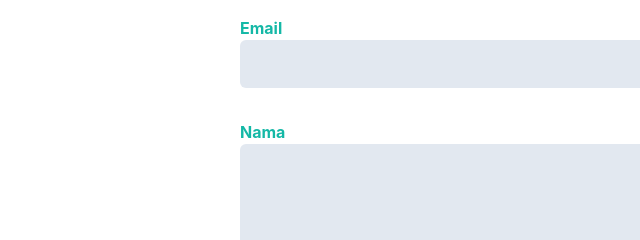
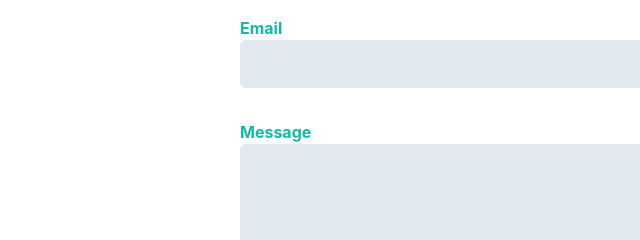
Before and after one commit to VikyMayadi/portfolio-tailwind, a website: page index.html in a window 1280 px wide. Shown: the part 4460-4700 px from the top of the page, 0-640 px from the left. Drawn offline with Linux system fonts and the light colour scheme.

Commit message:
portfolio-tailwind

```diff
--- a/index.html
+++ b/index.html
@@ -274,7 +274,7 @@
                     <input type="text" id="email" class="w-full bg-slate-200 text-dark p-3 rounded-md focus:outline-none focus:ring-primary focus:ring-1 focus:border-primary">
                 </div>
                 <div class="w-full px-4 mb-8">
-                    <label for="message" class="text-base font-bold text-primary">Nama</label>
+                    <label for="message" class="text-base font-bold text-primary">Message</label>
                     <textarea type="text" id="message" class="w-full bg-slate-200 text-dark p-3 rounded-md focus:outline-none focus:ring-primary focus:ring-1 focus:border-primary h-32"></textarea>
                 </div>
                 <div class="w-full px-4">
```
